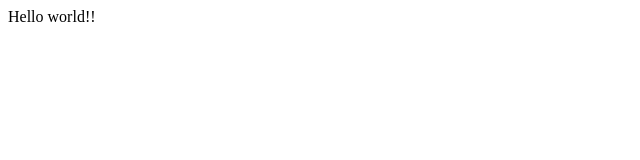
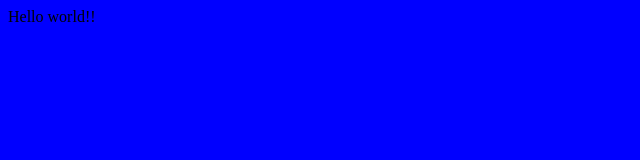
Before and after one commit to eyuelt/cs247-p2, a website: page src/index.html in a window 1280 px wide. Shown: the whole page, without its empty margins (0-640 px from the left). Drawn offline with Linux system fonts and the light colour scheme.

Commit message:
Add initial css and js files

```diff
--- a/src/index.html
+++ b/src/index.html
@@ -1,8 +1,15 @@
 <html>
   <head>
     <title>Test</title>
+    <!-- CSS -->
+    <link rel="stylesheet" type="text/css" href="styles/index.css">
   </head>
   <body>
+    <div id="content">
       <p>Hello world!!</p>
+    </div>
+
+    <!-- Javascript -->
+    <script type="text/javascript" src="scripts/index.js"></script>
   </body>
 </html>
--- /dev/null
+++ b/src/styles/index.css
@@ -0,0 +1,3 @@
+body {
+    background-color: blue;
+}
```
Also changed, not shown: src/scripts/index.js (added). Lines whose indentation alone changed are shown as unchanged.
